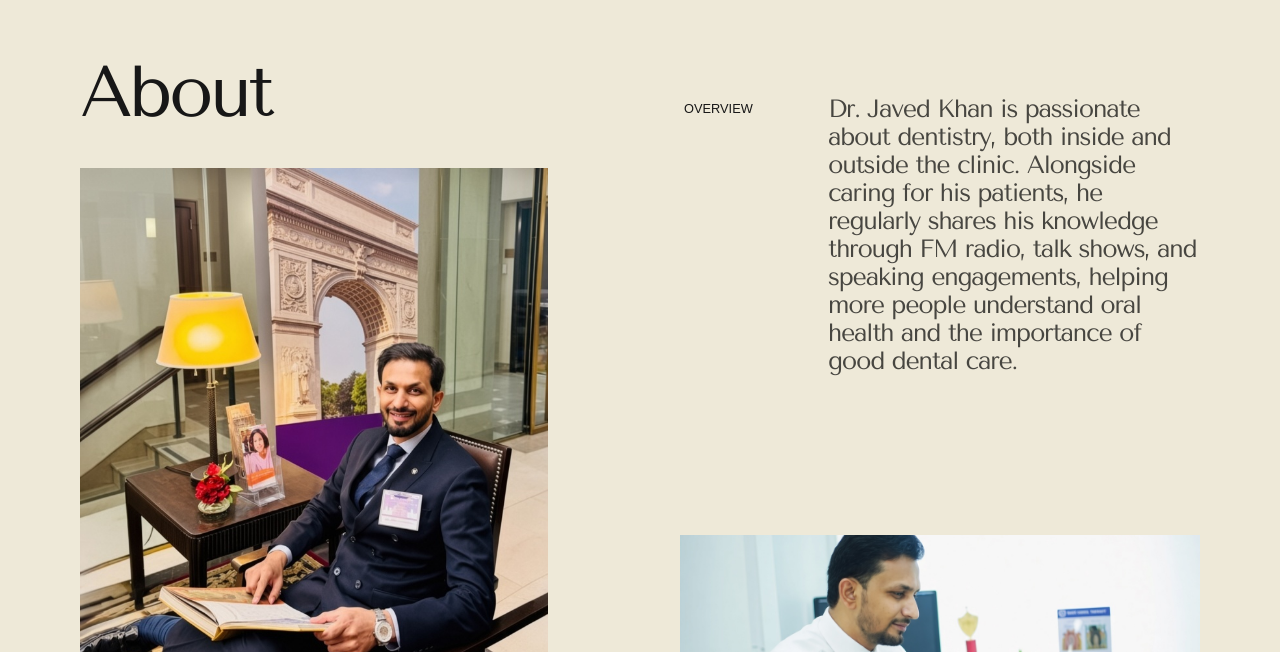
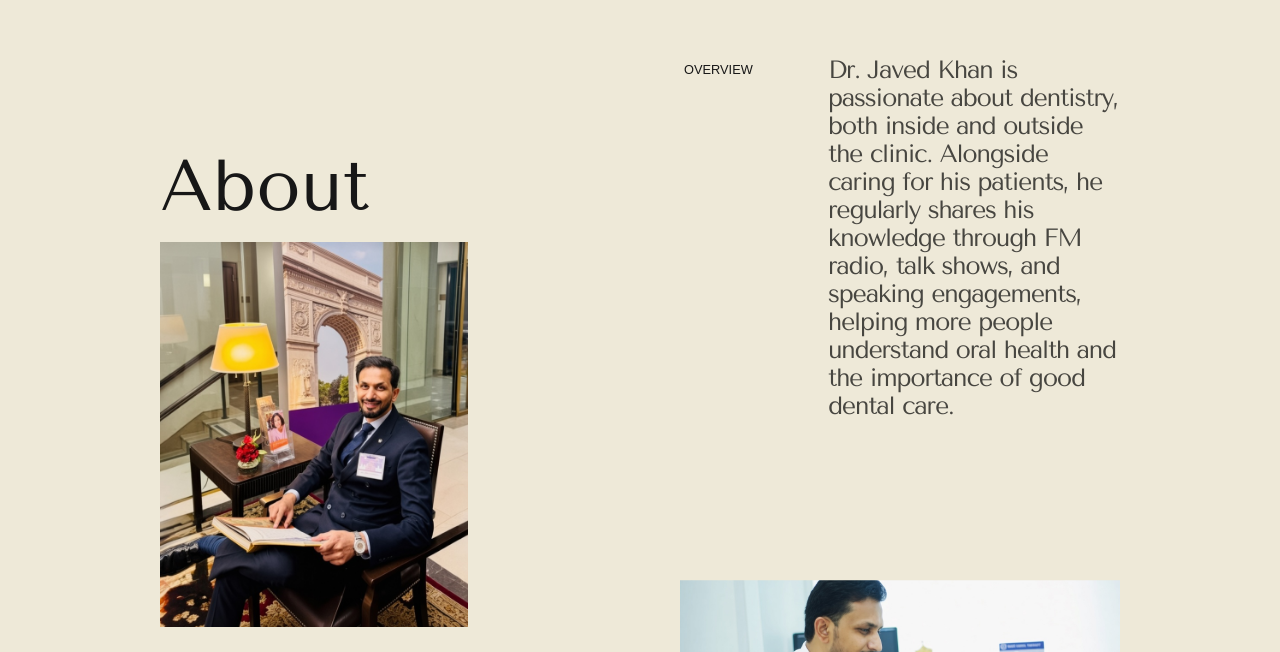
Before and after one commit to ruchik-panwal/doctorJavedKhan, a Next.js app in the folder frontend/: page / in a window 1280 px wide. Shown: the part 628-1280 px from the top of the page. Built offline with nearby package versions, Linux system fonts and the light colour scheme; a web font is replaced by a local one.

Commit message:
made it look good ig

```diff
--- a/frontend/components/homePage/HomeAbout.jsx
+++ b/frontend/components/homePage/HomeAbout.jsx
@@ -13,11 +13,11 @@ export default function HomeAbout() {
   return (
     <section
       ref={aboutRef}
-      className="hero-about relative flex flex-col md:flex-row justify-between items-center min-h-screen w-full bg-background overflow-hidden"
+      className="hero-about md:px-20 relative flex flex-col md:flex-row justify-between items-center min-h-screen w-full bg-background overflow-hidden"
     >
       {/* flex-1 allows this column to absorb width changes fluidly */}
-      <div className="flex-1 flex flex-col gap-5 md:gap-10 lg:gap-10 tenorClass text-7xl h-full w-full p-5 md:p-10 lg:p-20 mt-10 md:mt-0">
-        <div className="w-full text-center md:text-left">About</div>
+      <div className="flex-1 flex flex-col gap-5 h-full w-full p-5 md:p-10 lg:p-20 mt-10 md:mt-0">
+        <div className="w-full text-center md:text-left font-tenor tracking-[-8%] text-7xl">About</div>
         <Image1 ref={blueDivRef} />
       </div>
 
@@ -58,7 +58,7 @@ const Image1 = forwardRef((props, ref) => {
     <div
       ref={ref}
       // Removed fixed w-150/h-190. Pure aspect ratio ensures buttery-smooth resizing.
-      className="relative w-full lg:w-[90%] aspect-4/5 transform-gpu overflow-hidden mx-auto md:mx-0"
+      className="relative w-full lg:w-[70%] aspect-4/5 transform-gpu overflow-hidden mx-auto md:mx-0"
     >
       <Image
         src="/LandingImage/javed2.jpg"
```
